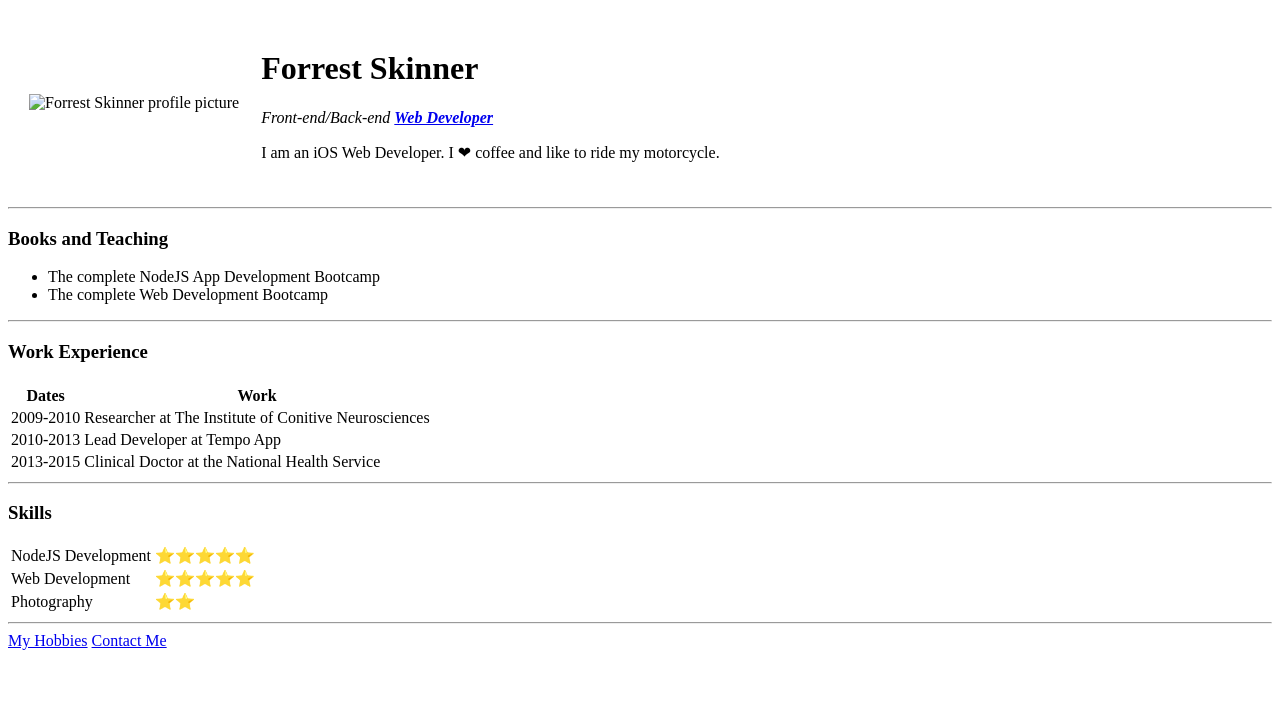
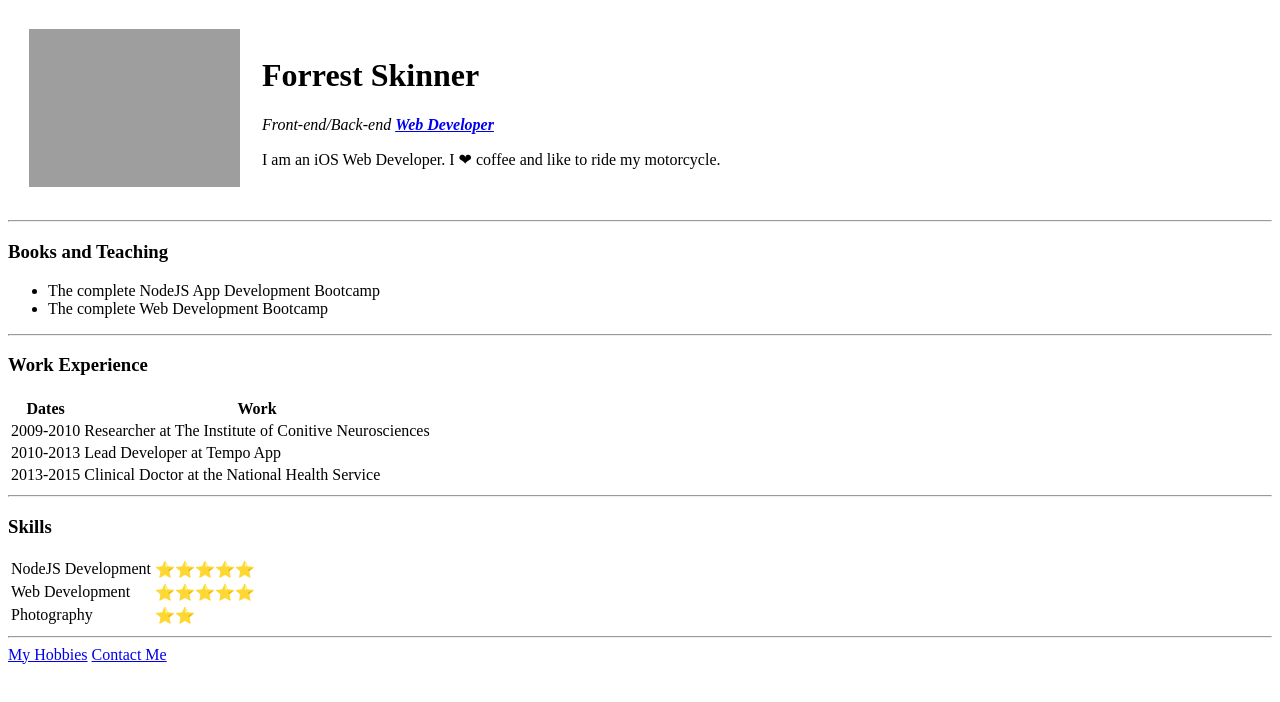
Before and after one commit to MrEasy50/cv, a plain HTML site: page index.html in a window 1280 px wide. Drawn offline with Linux system fonts and the light colour scheme; the site is published under a folder, as on GitHub Pages, so addresses that start at the root find nothing.

Commit message:
Update index.html

```diff
--- a/index.html
+++ b/index.html
@@ -10,7 +10,7 @@
     <table cellspacing="20">
       <tr>
       <td><img
-        src="/img/SAM_0881.jpg"
+        src="img/SAM_0881.jpg"
         width="211px"
         alt="Forrest Skinner profile picture"
       /></td>
```
